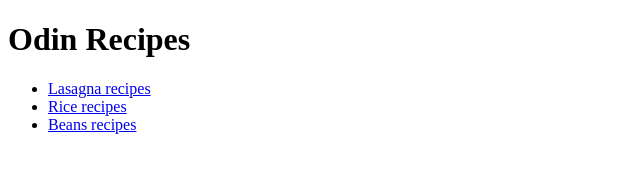
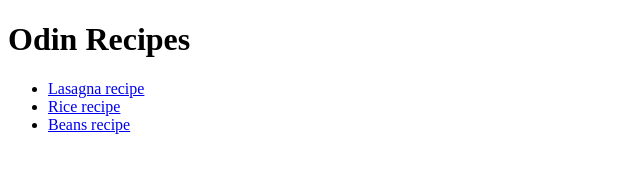
Before and after one commit to AlpHaNuel/odin-recipes, a plain HTML site: page index.html in a window 1280 px wide. Shown: the full height of the page, 0-640 px from the left. Drawn offline with Linux system fonts and the light colour scheme.

Commit message:
corrections

```diff
--- a/index.html
+++ b/index.html
@@ -8,9 +8,9 @@
 <body>
  <h1>Odin Recipes</h1>
  <ul>
-  <li><a href="recipes/lasagna.html">Lasagna recipes</a></li>
-  <li><a href="recipes/rice.html">Rice recipes</a></li>
-  <li><a href="recipes/beans.html">Beans recipes</a></li>
+  <li><a href="recipes/lasagna.html">Lasagna recipe</a></li>
+  <li><a href="recipes/rice.html">Rice recipe</a></li>
+  <li><a href="recipes/beans.html">Beans recipe</a></li>
 </ul>
 </body>
 </html>
```
